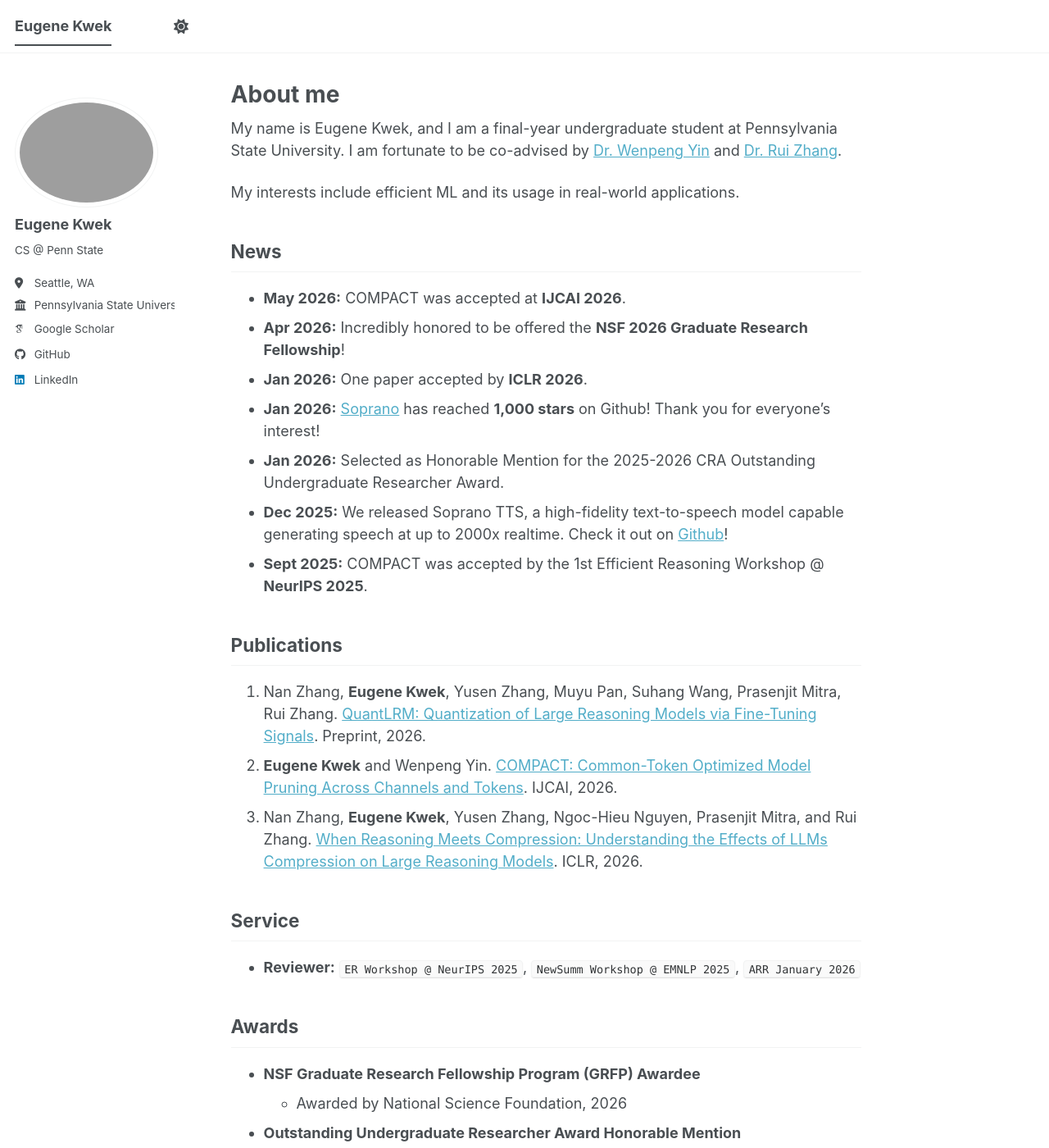
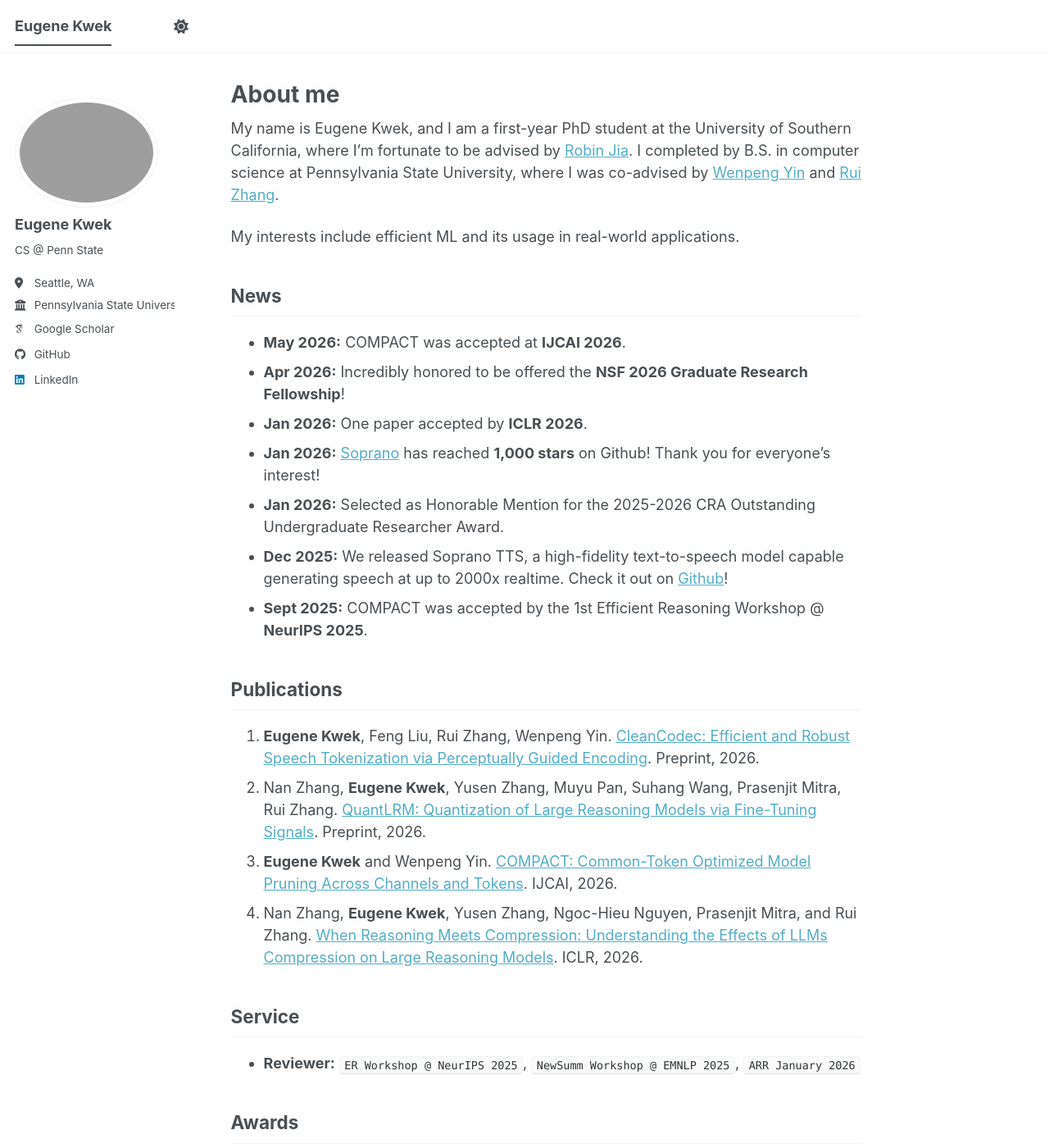
Before and after one commit to ekwek1/ekwek1.github.io, a Jekyll site: the page built from _pages/about.md, in a window 1280 px wide and 1400 px high. Shown: the whole window at 82% size. Built offline with Jekyll 4.4.1, drawn with Linux system fonts in a browser that asks for light colours; some web fonts are replaced; a script bundle is joined from its source files by our own code; library files that are not in the unit come from our copies; some of the changed text lies outside the part shown.

Commit message:
Update about.md

```diff
--- a/_pages/about.md
+++ b/_pages/about.md
@@ -7,7 +7,7 @@
   - /about.html
 ---
 
-My name is Eugene Kwek, and I am a final-year undergraduate student at Pennsylvania State University. I am fortunate to be co-advised by [Dr. Wenpeng Yin](https://www.wenpengyin.org/) and [Dr. Rui Zhang](https://ryanzhumich.github.io/index.html).
+My name is Eugene Kwek, and I am a first-year PhD student at the University of Southern California, where I'm fortunate to be advised by [Robin Jia](https://robinjia.github.io/). I completed by B.S. in computer science at Pennsylvania State University, where I was co-advised by [Wenpeng Yin](https://www.wenpengyin.org/) and [Rui Zhang](https://ryanzhumich.github.io/index.html).
 
 My interests include efficient ML and its usage in real-world applications.
 
@@ -21,9 +21,10 @@
 - **Sept 2025:** COMPACT was accepted by the 1st Efficient Reasoning Workshop @ **NeurIPS 2025**.
 
 ## Publications
+1. **Eugene Kwek**, Feng Liu, Rui Zhang, Wenpeng Yin. [CleanCodec: Efficient and Robust Speech Tokenization via Perceptually Guided Encoding](https://arxiv.org/pdf/2606.04418). Preprint, 2026.
 1. Nan Zhang, **Eugene Kwek**, Yusen Zhang, Muyu Pan, Suhang Wang, Prasenjit Mitra, Rui Zhang. [QuantLRM: Quantization of Large Reasoning Models via Fine-Tuning Signals](https://arxiv.org/abs/2602.02581). Preprint, 2026.
-2. **Eugene Kwek** and Wenpeng Yin. [COMPACT: Common-Token Optimized Model Pruning Across Channels and Tokens](https://arxiv.org/abs/2509.06836). IJCAI, 2026.
-3. Nan Zhang, **Eugene Kwek**, Yusen Zhang, Ngoc-Hieu Nguyen, Prasenjit Mitra, and Rui Zhang. [When Reasoning Meets Compression: Understanding the Effects of LLMs Compression on Large Reasoning Models](https://arxiv.org/abs/2504.02010). ICLR, 2026.
+1. **Eugene Kwek** and Wenpeng Yin. [COMPACT: Common-Token Optimized Model Pruning Across Channels and Tokens](https://arxiv.org/abs/2509.06836). IJCAI, 2026.
+1. Nan Zhang, **Eugene Kwek**, Yusen Zhang, Ngoc-Hieu Nguyen, Prasenjit Mitra, and Rui Zhang. [When Reasoning Meets Compression: Understanding the Effects of LLMs Compression on Large Reasoning Models](https://arxiv.org/abs/2504.02010). ICLR, 2026.
 
 ## Service
 - **Reviewer:** `ER Workshop @ NeurIPS 2025`, `NewSumm Workshop @ EMNLP 2025`, `ARR January 2026`
```
Also changed, not shown: other parts of _pages/about.md (+1 -1 lines).
